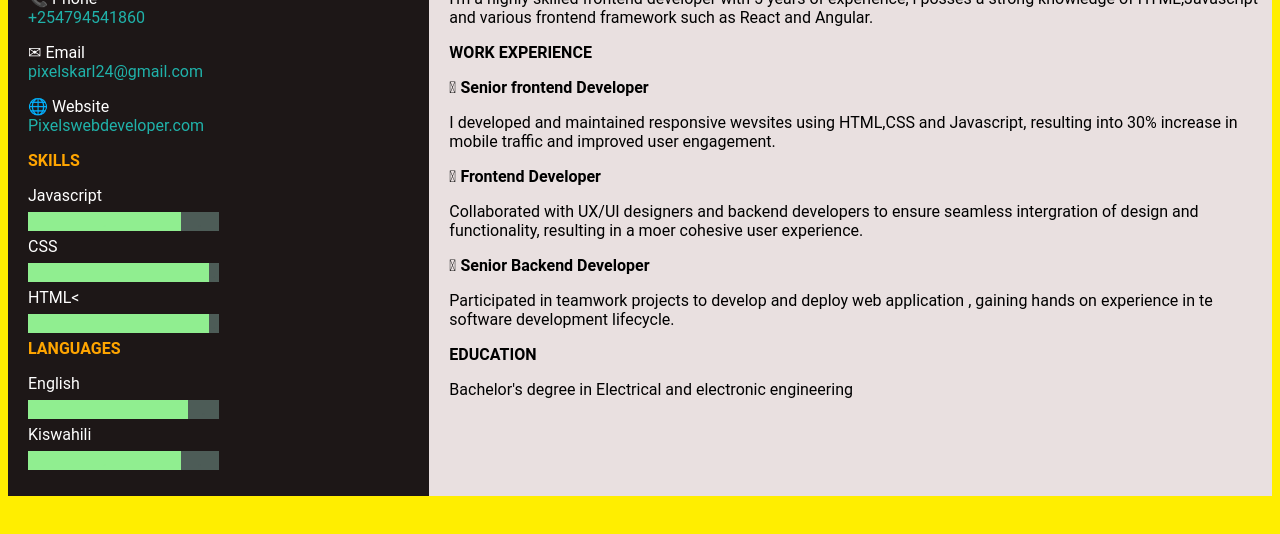
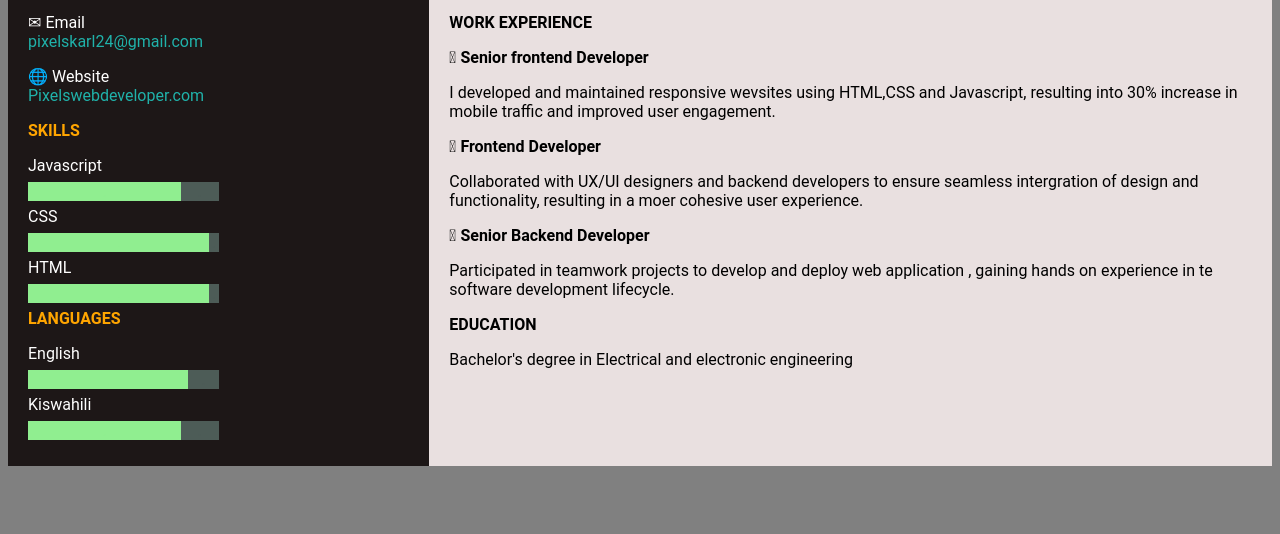
Before and after one commit to Pedrollaverrissie/cv, a plain HTML site: page index.html in a window 1280 px wide. Shown: the part 216-750 px from the top of the page. Drawn offline with Linux system fonts and the light colour scheme.

Commit message:
Update index.html

```diff
--- a/index.html
+++ b/index.html
@@ -11,7 +11,7 @@
          width: 100%;
          margin: auto;
 
-         margin-top: 50px;
+         margin-top: 20px;
          font-family: roboto;
 
     }
@@ -44,7 +44,7 @@
         margin-left: 20px;
     }
     body{
-        background-color: rgb(255, 238, 0);
+        background-color: grey;
     }
     .indiv{
         display: absolute;
@@ -215,7 +215,7 @@
                             <div class="b">.</div>
                         </div>
                     <p>
-                    <P>HTML<
+                    <P>HTML
                         <div class="div">
                             <div class="a">.</div>
                             <div class="b">.</div>
```
